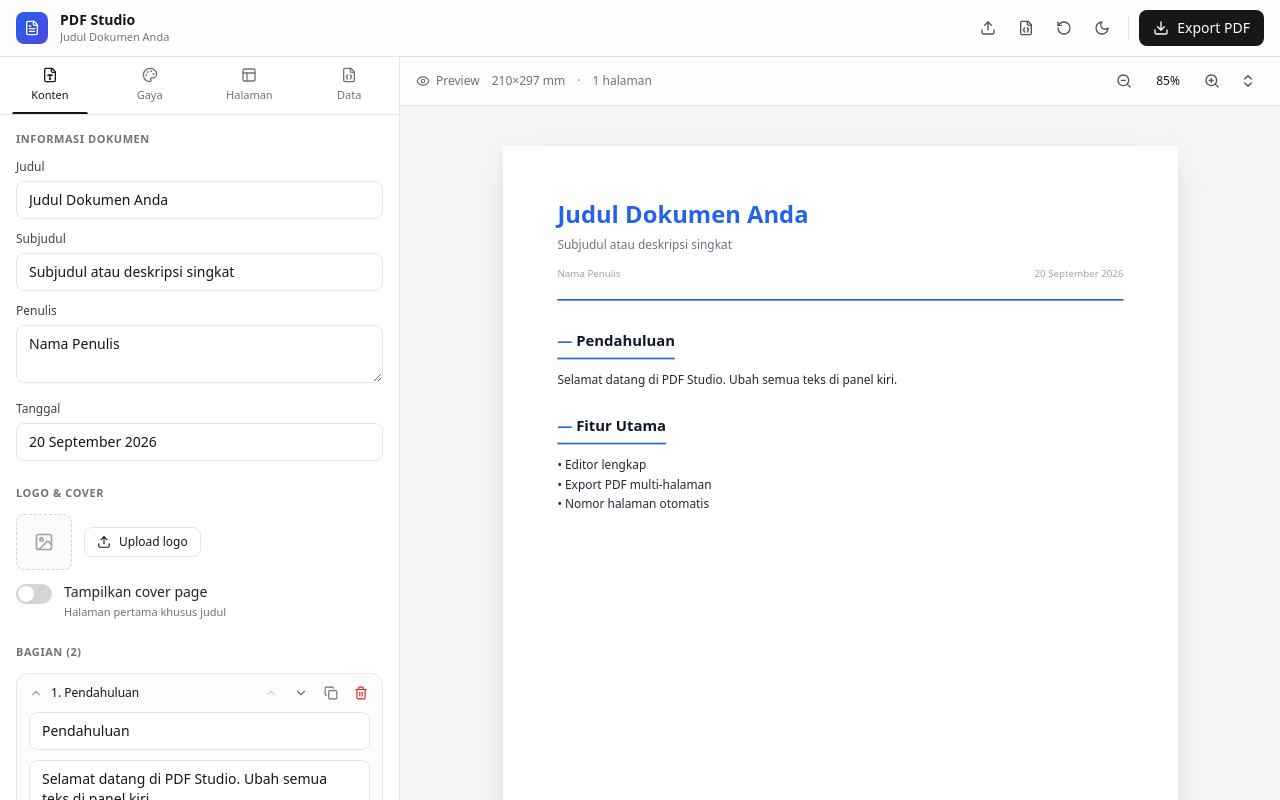
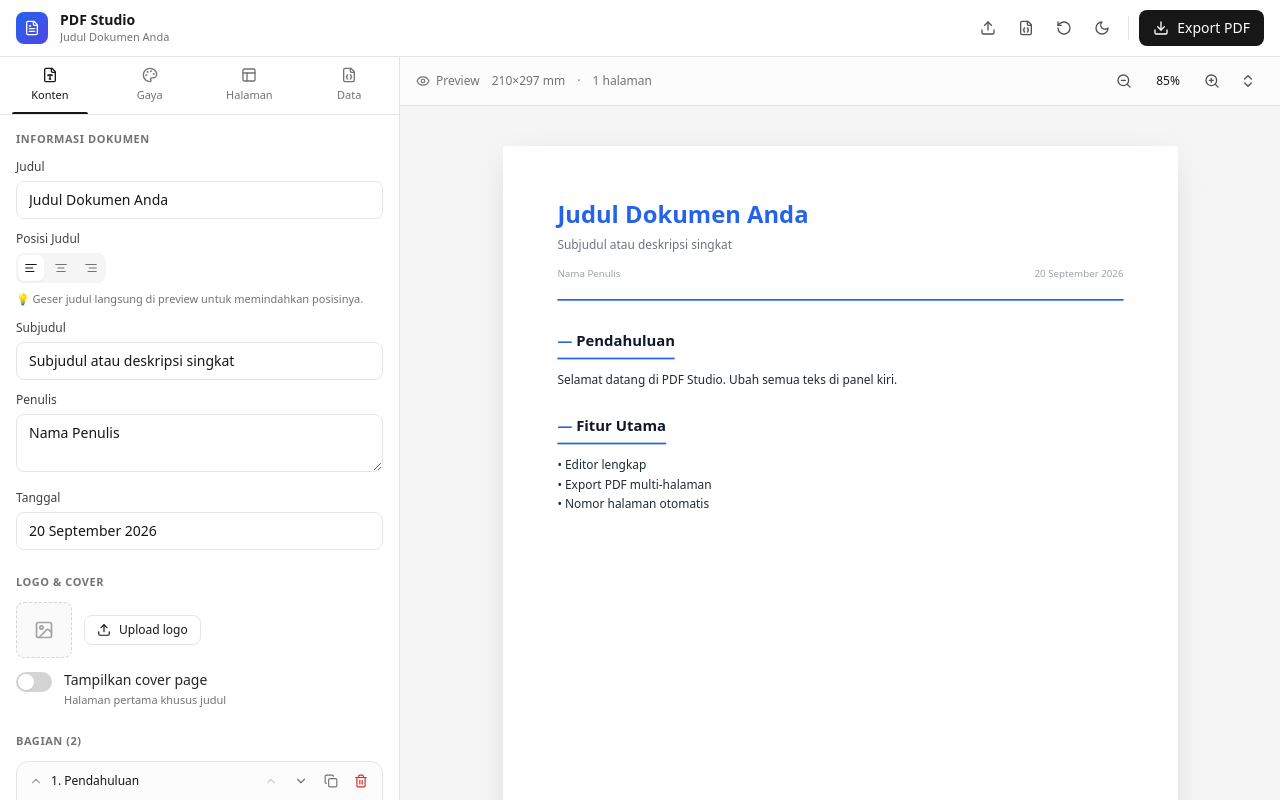
Before and after one commit to jampingkuda2-bot/bot, a Next.js app: page / in a window 1280 px wide. Shown: the top 800 px of the page. Built offline with nearby package versions, Linux system fonts and the light colour scheme.

Commit message:
Update ContentTab.jsx

```diff
--- a/app/components/ContentTab.jsx
+++ b/app/components/ContentTab.jsx
@@ -1,4 +1,4 @@
-import { Plus, Upload, Image as ImageIcon } from 'lucide-react';
+import { Plus, Upload, Image as ImageIcon, AlignLeft, AlignCenter, AlignRight, RotateCcw } from 'lucide-react';
 import { Group, Field, TextInput, Toggle } from './ui';
 import SectionCard from './SectionCard';
 
@@ -6,12 +6,54 @@ export default function ContentTab({
   doc, update, updateSection, addSection,
   removeSection, moveSection, duplicateSection, onLogoChange,
 }) {
+  const titleAlign = doc.titleAlign || 'left';
+  const hasOffset = (doc.titleOffsetX || 0) !== 0 || (doc.titleOffsetY || 0) !== 0;
+
   return (
     <>
       <Group title="Informasi Dokumen">
         <Field label="Judul">
           <TextInput value={doc.title} onChange={(v) => update({ title: v })} placeholder="Judul dokumen" />
         </Field>
+
+        <Field label="Posisi Judul">
+          <div className="flex items-center gap-2">
+            <div className="flex items-center gap-1 p-0.5 rounded-lg bg-neutral-100 dark:bg-neutral-800">
+              {[
+                { v: 'left',   Icon: AlignLeft,   title: 'Kiri' },
+                { v: 'center', Icon: AlignCenter, title: 'Tengah' },
+                { v: 'right',  Icon: AlignRight,  title: 'Kanan' },
+              ].map(({ v, Icon, title }) => (
+                <button
+                  key={v}
+                  onClick={() => update({ titleAlign: v })}
+                  title={title}
+                  className={`p-1.5 rounded-md transition ${
+                    titleAlign === v
+                      ? 'bg-white dark:bg-neutral-700 shadow-sm text-neutral-900 dark:text-white'
+                      : 'text-neutral-500 hover:text-neutral-900 dark:hover:text-white'
+                  }`}
+                >
+                  <Icon className="w-3.5 h-3.5" />
+                </button>
+              ))}
+            </div>
+            {hasOffset && (
+              <button
+                onClick={() => update({ titleOffsetX: 0, titleOffsetY: 0 })}
+                className="inline-flex items-center gap-1.5 px-2.5 py-1.5 rounded-lg border border-neutral-200 dark:border-neutral-700 text-[11px] text-neutral-600 dark:text-neutral-300 hover:bg-neutral-50 dark:hover:bg-neutral-800"
+                title="Kembalikan posisi judul ke default"
+              >
+                <RotateCcw className="w-3 h-3" />
+                Reset
+              </button>
+            )}
+          </div>
+          <p className="text-[11px] text-neutral-500 mt-2">
+            💡 Geser judul langsung di preview untuk memindahkan posisinya.
+          </p>
+        </Field>
+
         <Field label="Subjudul">
           <TextInput value={doc.subtitle} onChange={(v) => update({ subtitle: v })} placeholder="Subjudul" />
         </Field>
```
